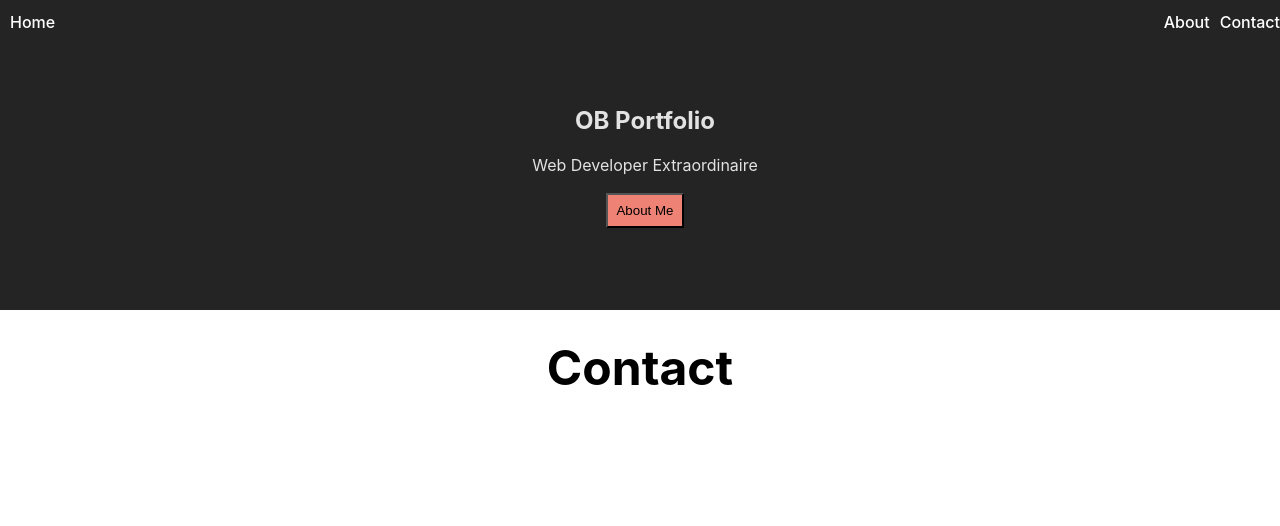
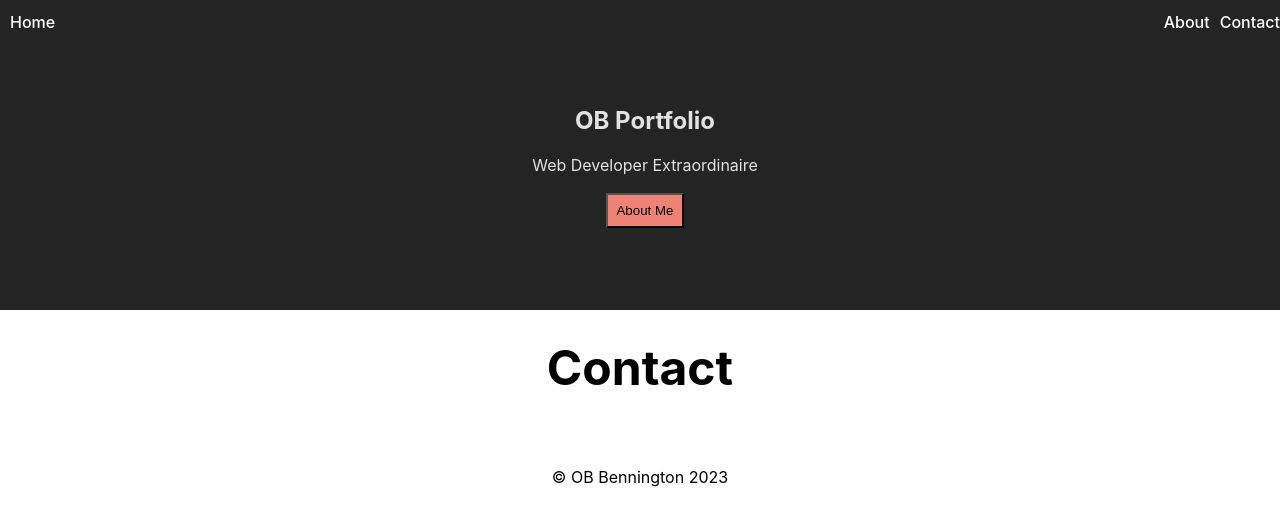
Before and after one commit to Oliviabenn/mmc6145-1-1-bennington-o, a React (Vite) app: page /contact in a window 1280 px wide. Shown: the top 526 px of the page. Built offline with nearby package versions, Linux system fonts and the light colour scheme.

Commit message:
footer added + styled

```diff
--- a/src/App.jsx
+++ b/src/App.jsx
@@ -4,6 +4,7 @@ import Home from './pages/home'
 import About from './pages/about'
 import Contact from './pages/contact'
 import "./styles/globalStyle.css"
+import Footer from './components/footer'
 
 function App() {
   return (
@@ -16,6 +17,8 @@ function App() {
         <Route path="/about" element={<About />} />
         <Route path="/contact" element={<Contact />} />
       </Routes>
+
+      <Footer />
     </div>
   )
 }
--- /dev/null
+++ b/src/components/footer.jsx
@@ -0,0 +1,9 @@
+
+
+export default function Footer(){
+    return(
+        <footer>
+           <p>© OB Bennington 2023</p>
+        </footer>
+    )
+}
--- a/src/styles/globalStyle.css
+++ b/src/styles/globalStyle.css
@@ -79,3 +79,8 @@ button{
   left: 50%;
   transform: translateX(-50%);
 }
+footer{
+  color: black;
+  margin-top: 70px;
+  text-align: center;
+}
```
